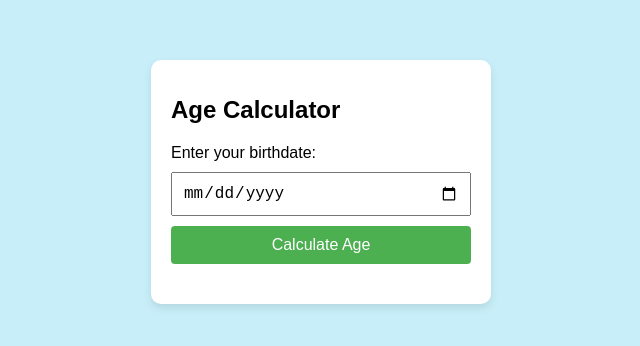
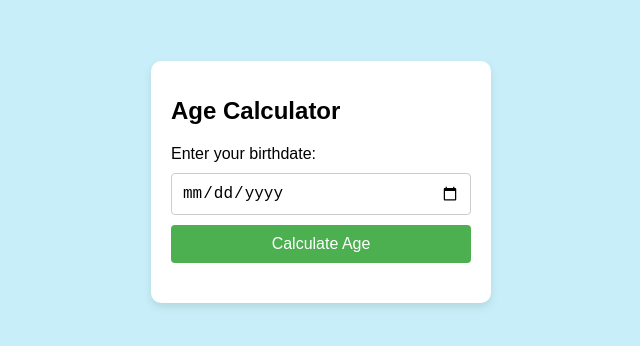
Before and after one commit to RaviMulani01/Age-Calculator, a plain HTML site: page index.html in a window 1280 px wide. Shown: the part 218-564 px from the top of the page, without its empty margins (319-959 px from the left). Drawn offline with Linux system fonts and the light colour scheme.

Commit message:
Update style.css

```diff
--- a/style.css
+++ b/style.css
@@ -62,3 +62,14 @@ button:hover {
   margin-top: 20px;
   font-size: 18px;
 }
+
+/* Add these styles to your existing style.css file or create a new one */
+input[type="date"] {
+  appearance: none;
+  -moz-appearance: textfield; /* Firefox */
+  -webkit-appearance: none; /* Safari and Chrome */
+  padding: 10px;
+  border: 1px solid #ccc;
+  border-radius: 4px;
+  font-size: 16px;
+}
```
